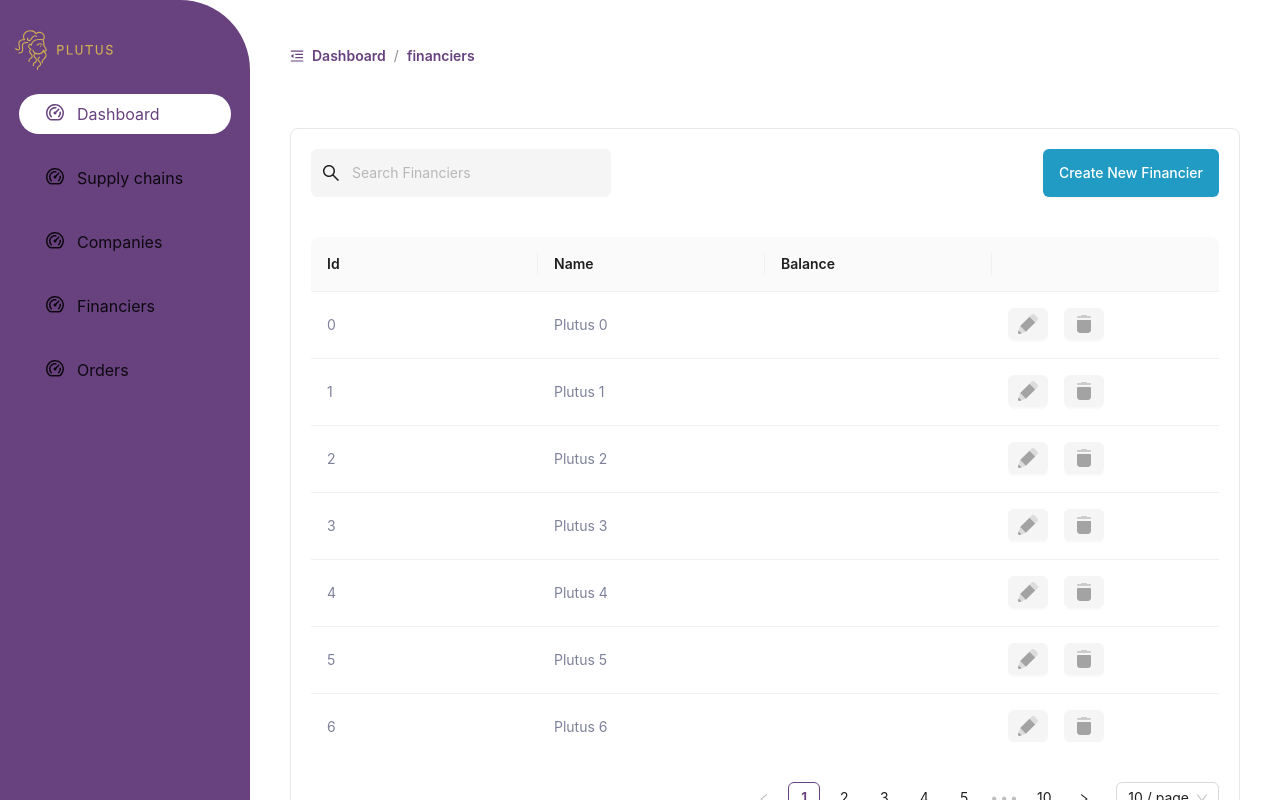
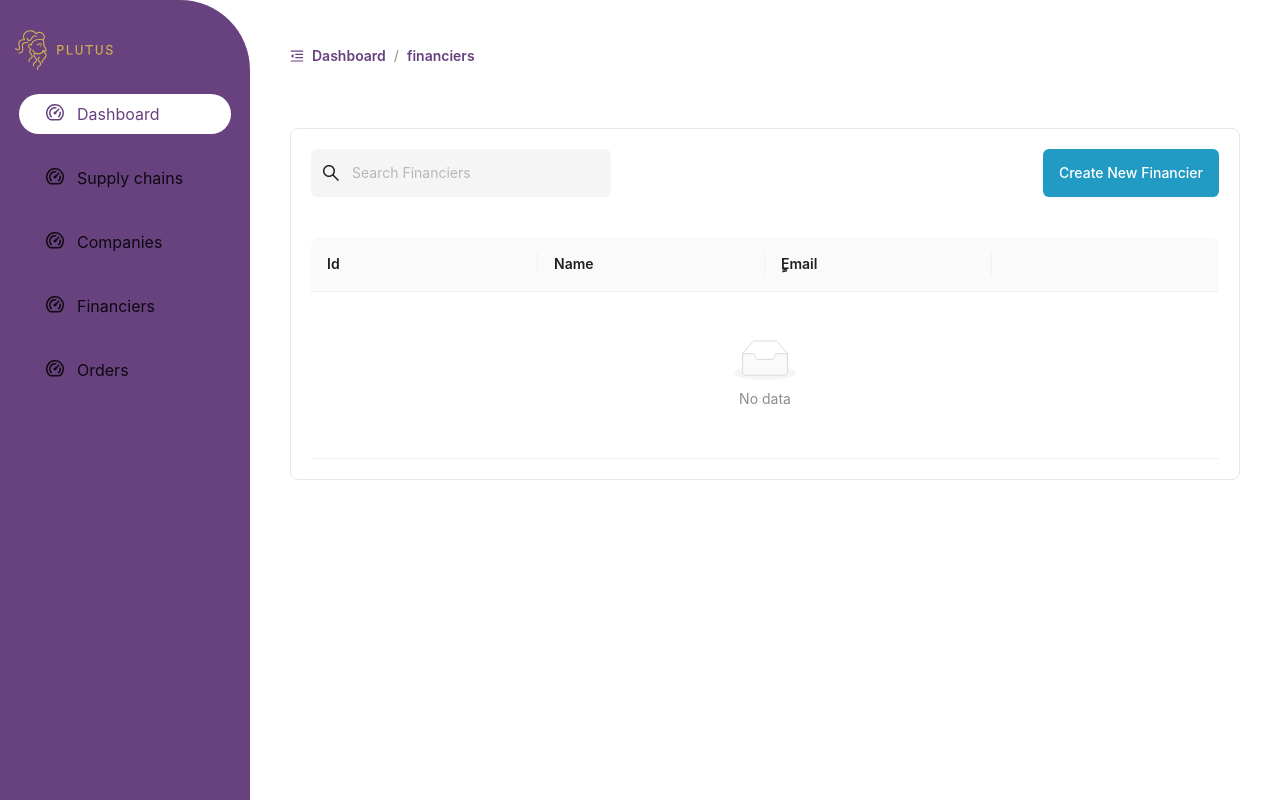
Before and after one commit to indefi-ir/frontend, a Next.js app: page /financiers in a window 1280 px wide. Built offline with nearby package versions, Linux system fonts and the light colour scheme; a web font is replaced by a local one.

Commit message:
connect API to financiers

```diff
--- a/src/pages/financiers/index.tsx
+++ b/src/pages/financiers/index.tsx
@@ -19,8 +19,8 @@ const columns: ColumnsType<DataType> = [
     dataIndex: 'name',
   },
   {
-    title: 'Balance',
-    dataIndex: 'Balance',
+    title: 'ٍEmail',
+    dataIndex: 'email',
   },
   {
     title: '',
@@ -34,14 +34,7 @@ const columns: ColumnsType<DataType> = [
   }
 ];
 
-const data: DataType[] = [];
-for (let i = 0; i < 100; i++) {
-  data.push({
-    id: i,
-    name: `Plutus ${i}`,
-    description: `Lorem Ipsum is simply dummy text of the printing and typesetting industry ${i}`,
-  });
-}
+const data: DataType[] = []
 
 const Financiers = () => (
   <div className='border rounded-lg p-5'>
```
